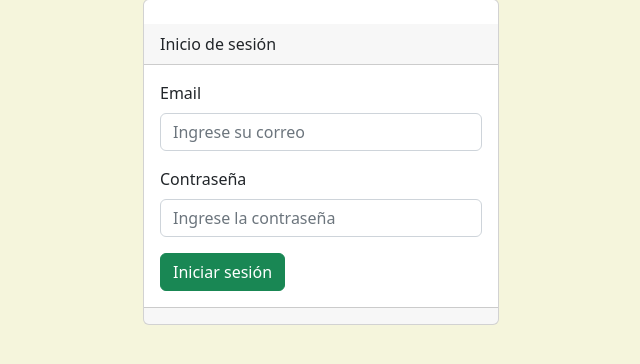
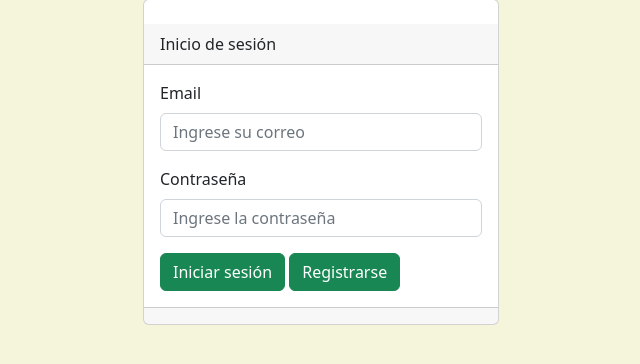
Before and after one commit to Killexcrilex/web-0-0-1, a Flask app: page /Loginadmin in a window 1280 px wide. Shown: the part 105-469 px from the top of the page, without its empty margins (319-959 px from the left). Run offline with Flask 3, Linux system fonts and the light colour scheme.

Commit message:
Nueva vista y boton

```diff
--- a/templates/admin/loginadmin.html
+++ b/templates/admin/loginadmin.html
@@ -26,6 +26,7 @@
                           <input type="password" name="txtcontra" class="form-control" id="txtcontra" aria-describedby="helpId" placeholder="Ingrese la contraseña">
                         </div>
                         <button type="submit" class="btn btn-success">Iniciar sesión</button>
+                        <button type="submit" class="btn btn-success">Registrarse</button>
                     </form>
                 </div>
                 <div class="card-footer text-muted">
```
Also changed, not shown: templates/sitio/registro.html (added).
